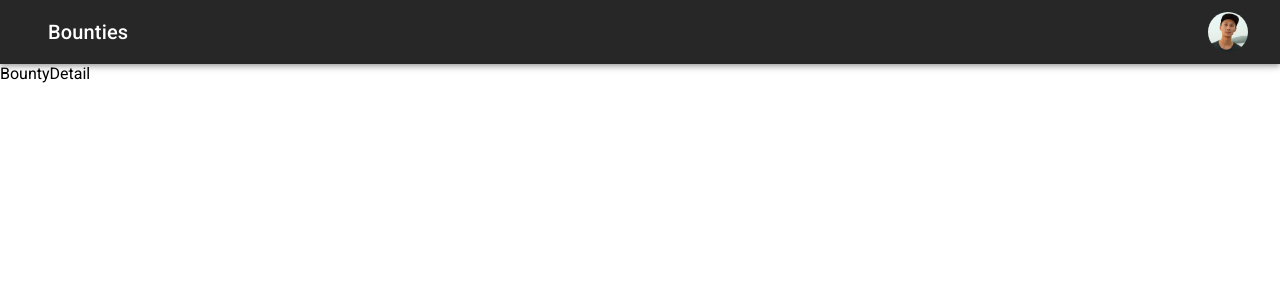
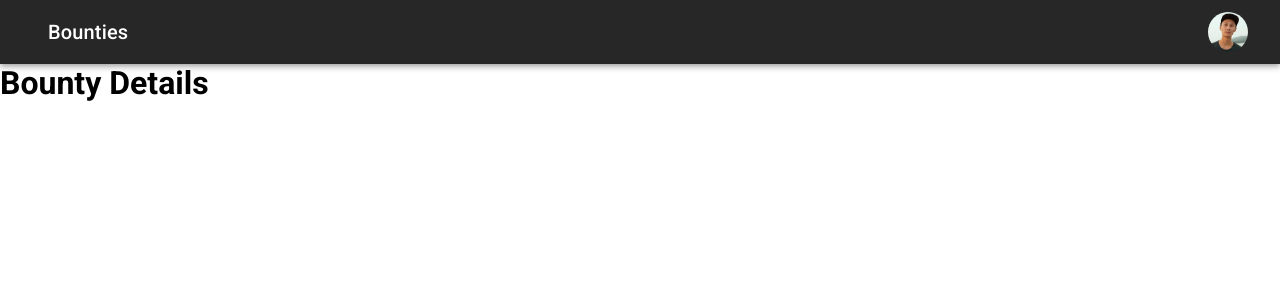
Before and after one commit to dustinjang/bounty-react, a React (Create React App) app: page /bounty/1 in a window 1280 px wide. Shown: the top 300 px of the page. Built offline with nearby package versions, Linux system fonts and the light colour scheme.

Commit message:
added comments

```diff
--- a/src/components/bounties/BountyDetail.js
+++ b/src/components/bounties/BountyDetail.js
@@ -1,7 +1,20 @@
 import React from "react";
+import {
+  useParams,
+  Switch,
+  Route,
+} from "react-router-dom/cjs/react-router-dom.min";
 
 const BountyDetail = () => {
-  return <div>BountyDetail</div>;
+  const params = useParams();
+
+  return (
+    <Switch>
+      <h1>Bounty Details</h1>
+      <p>{params.bountyId}</p>
+      <Route path={`/bounty/${params.bounty}/comments`}></Route>
+    </Switch>
+  );
 };
 
 export default BountyDetail;
```
